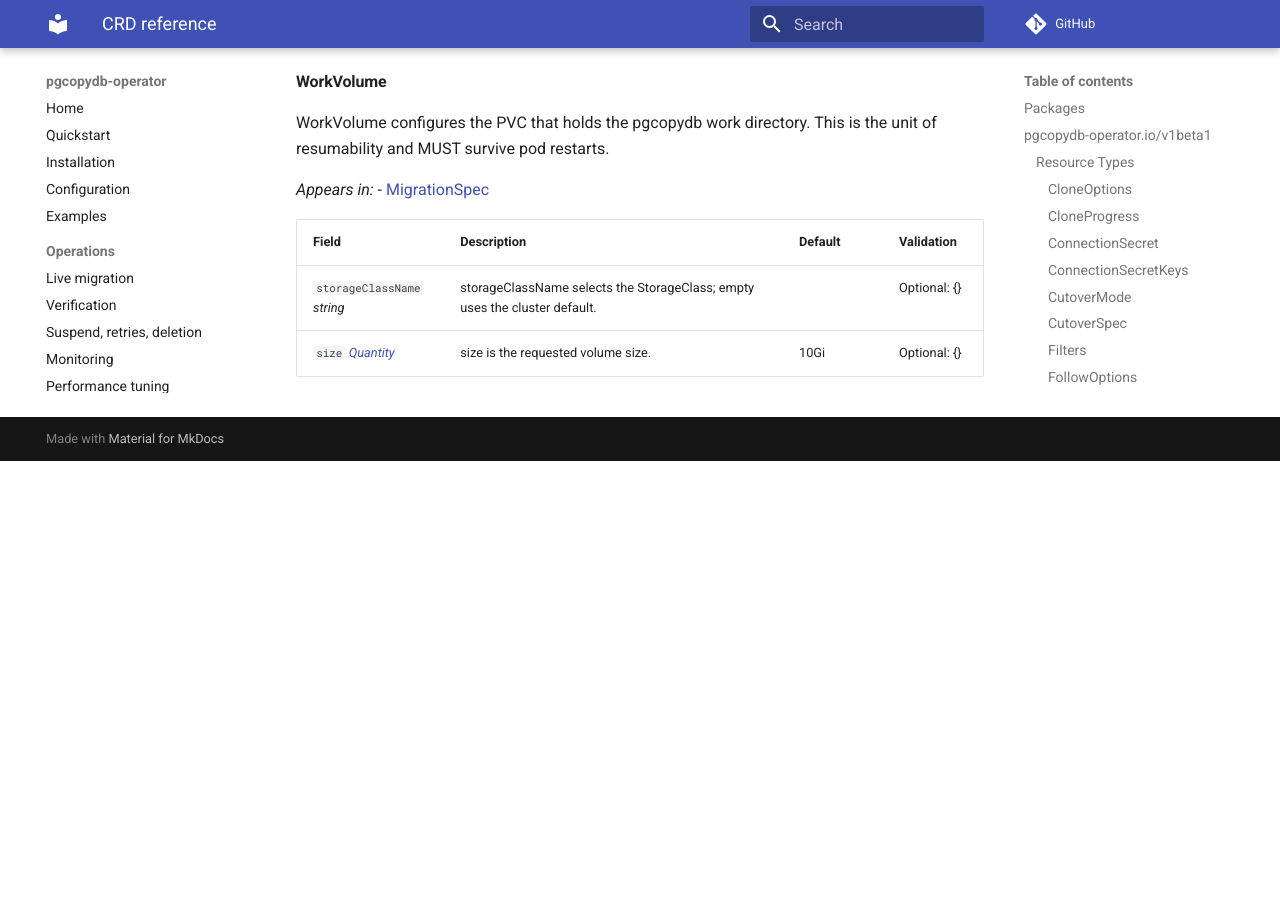
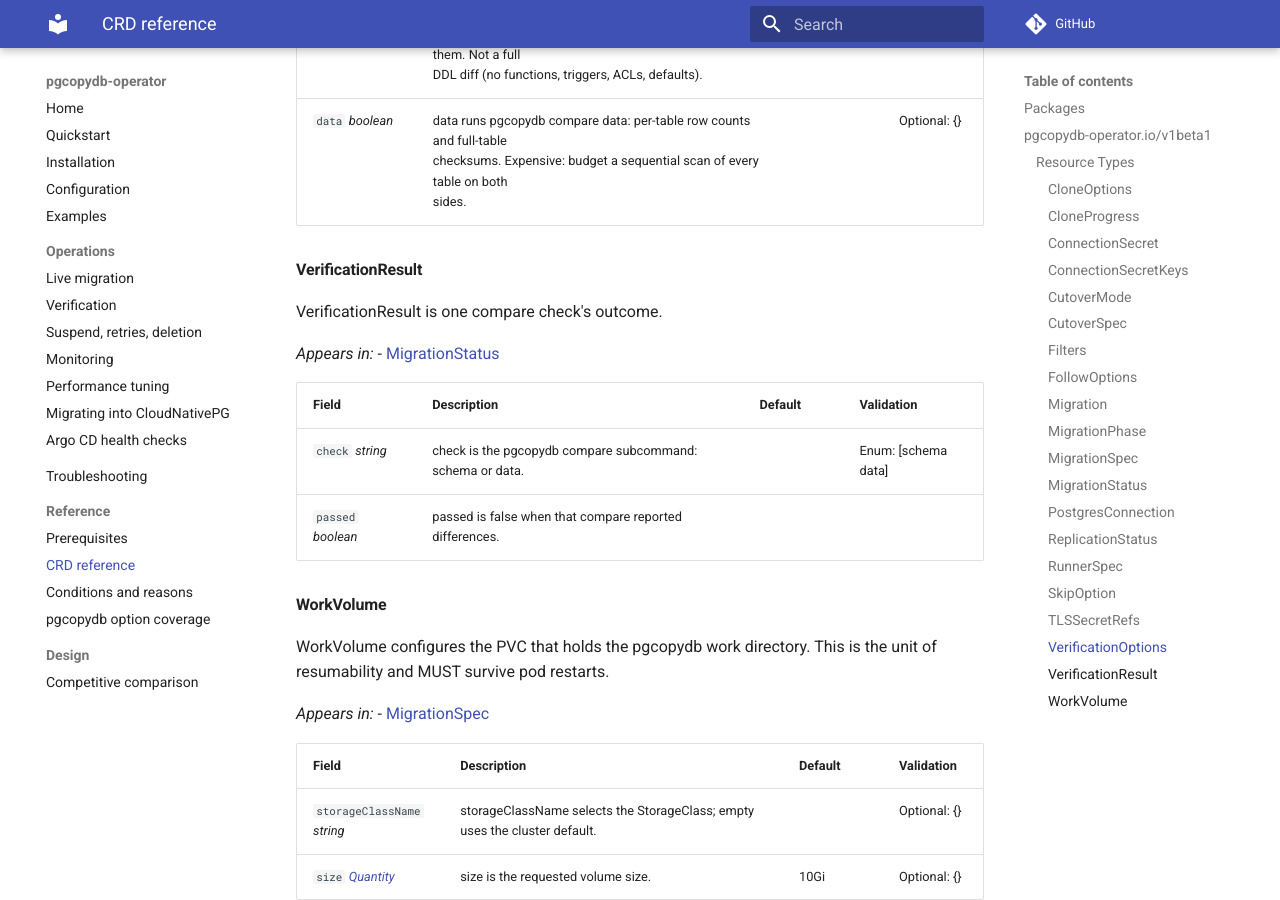
Before and after one commit to ydixken/pgcopydb-operator, an MkDocs documentation site: the page built from docs/reference/api.md, in a window 1280 px wide and 900 px high, scrolled down 15197 px. Built offline with MkDocs 1.6.1 and Material for MkDocs 9.7.7, drawn with Linux system fonts in a browser that asks for light colours; comment, search, counter and statistics services are not loaded; before the commit the page ends 15658 px from its top, so only the background shows below that; some of the changed text lies outside the part shown.

Commit message:
docs: regenerate the CRD reference for the verification results (#162)
Adding status.verification changed the API surface, and the docs deploy
checks that docs/reference/api.md matches a fresh generation. CI's docs job
does not run that check, so it only failed after the merge landed on main.

```diff
--- a/docs/reference/api.md
+++ b/docs/reference/api.md
@@ -291,6 +291,7 @@ _Appears in:_
 | `attempts` _integer_ | attempts is the number of worker Jobs created so far. |  | Optional: \{\} <br /> |
 | `progress` _[CloneProgress](#cloneprogress)_ | progress reports base-copy progress. |  | Optional: \{\} <br /> |
 | `replication` _[ReplicationStatus](#replicationstatus)_ | replication reports streaming state while following. |  | Optional: \{\} <br /> |
+| `verification` _[VerificationResult](#verificationresult) array_ | verification reports each requested compare check separately, because<br />the Verified condition collapses them and its reason names only the<br />first mismatch. Re-derived from the compare Jobs every reconcile. |  | Optional: \{\} <br /> |
 | `jobName` _string_ | jobName is the current worker Job. |  | Optional: \{\} <br /> |
 | `startedAt` _[Time](https://kubernetes.io/docs/reference/generated/kubernetes-api/v1.36/#time-v1-meta)_ |  |  | Optional: \{\} <br /> |
 | `completedAt` _[Time](https://kubernetes.io/docs/reference/generated/kubernetes-api/v1.36/#time-v1-meta)_ |  |  | Optional: \{\} <br /> |
@@ -422,6 +423,23 @@ _Appears in:_
 | `data` _boolean_ | data runs pgcopydb compare data: per-table row counts and full-table<br />checksums. Expensive: budget a sequential scan of every table on both<br />sides. |  | Optional: \{\} <br /> |
 
 
+#### VerificationResult
+
+
+
+VerificationResult is one compare check's outcome.
+
+
+
+_Appears in:_
+- [MigrationStatus](#migrationstatus)
+
+| Field | Description | Default | Validation |
+| --- | --- | --- | --- |
+| `check` _string_ | check is the pgcopydb compare subcommand: schema or data. |  | Enum: [schema data] <br /> |
+| `passed` _boolean_ | passed is false when that compare reported differences. |  |  |
+
+
 #### WorkVolume
 
 
```
